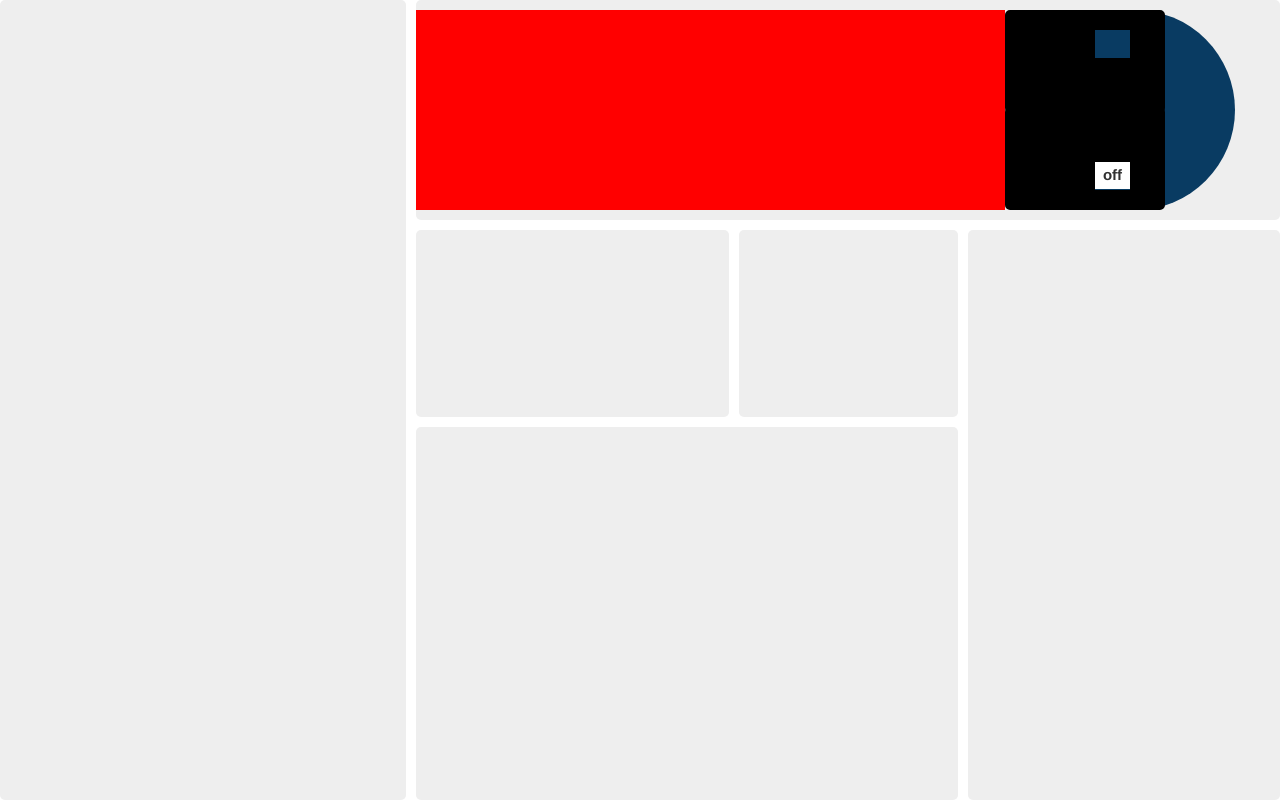
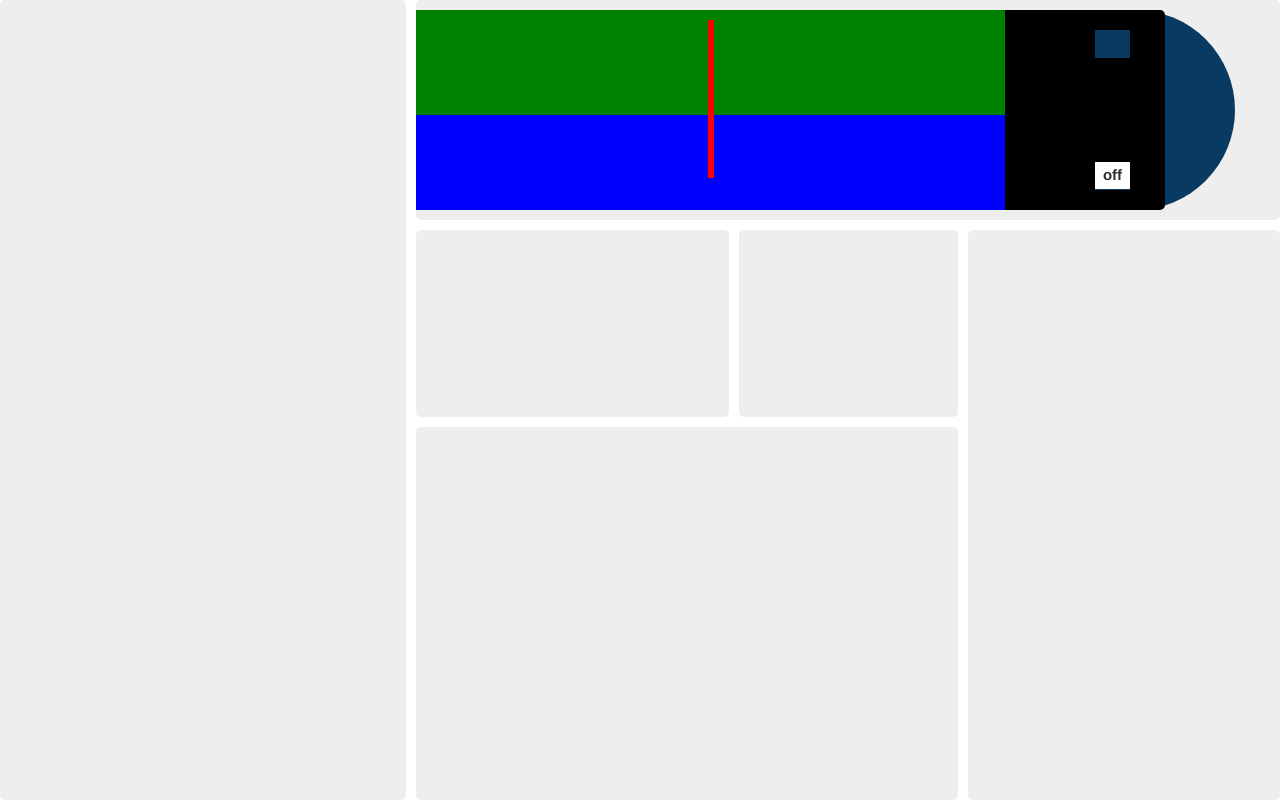
Before and after one commit to DrewMakes/RadioProject, a plain HTML site: page index.html in a window 1280 px wide. Drawn offline with Linux system fonts and the light colour scheme.

Commit message:
am fm basic block-out

```diff
--- a/index.html
+++ b/index.html
@@ -13,7 +13,11 @@
       <div class="box b"></div>
       <div class="box c"></div>
       <div class="box d">
-        <div class="am"></div>
+        <div class="bar">
+          <div class="line"></div>
+          <div class="am"></div>
+          <div class="pm"></div>
+        </div>
         <label id="dial" for="playButton">
           <input type="checkbox" id="playButton" />
           <div class="circle">
--- a/radio.css
+++ b/radio.css
@@ -4,9 +4,7 @@
   height: 200px;
   border-top-right-radius: 45%;
   border-bottom-right-radius: 45%;
-  /* background: rgba(255, 0, 0, 0.53); */
   z-index: 10000;
-  /* transform: scale(0.5); */
 }
 #dial input {
   display: none;
@@ -56,7 +54,8 @@
 #overlay-bottom {
   border-color: rgb(0, 0, 0);
   border-style: solid;
-  border-radius: 5px;
+  border-bottom-right-radius: 5px;
+  border-top-right-radius: 5px;
   position: absolute;
   left: 0px;
   width: 35px;
@@ -91,8 +90,29 @@
   -o-transform: rotate(0deg);
   transform: rotate(0deg);
 }
-.am {
-  /* width: 100%; */
+.bar {
   background: red;
   flex-grow: 1;
+  display: flex;
+  flex-wrap: wrap;
 }
+.am:before {
+  content: "";
+  background: red;
+  margin-top: 10px;
+  width: 6px;
+  height: 150%;
+  z-index: 100;
+}
+.am {
+  background: green;
+  flex-basis: 100%;
+  display: flex;
+  justify-content: center;
+}
+.pm {
+  background: blue;
+  flex-basis: 100%;
+  display: flex;
+  justify-content: center;
+}
```
